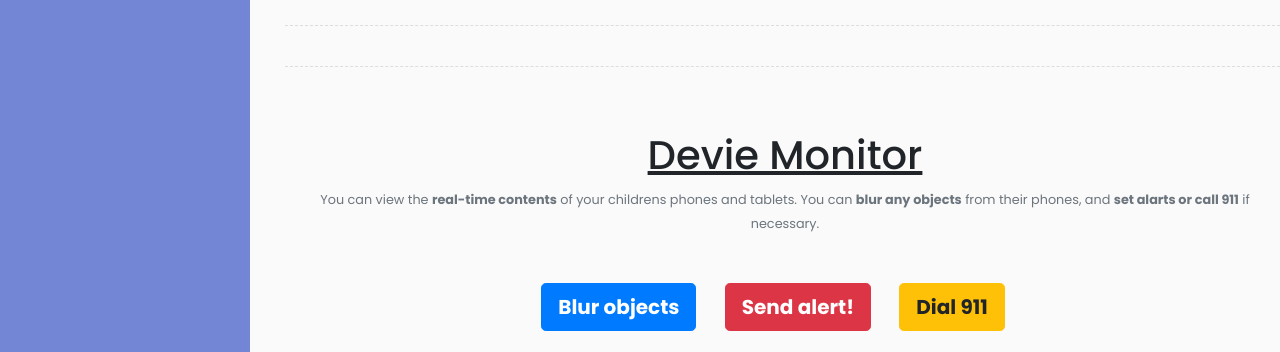
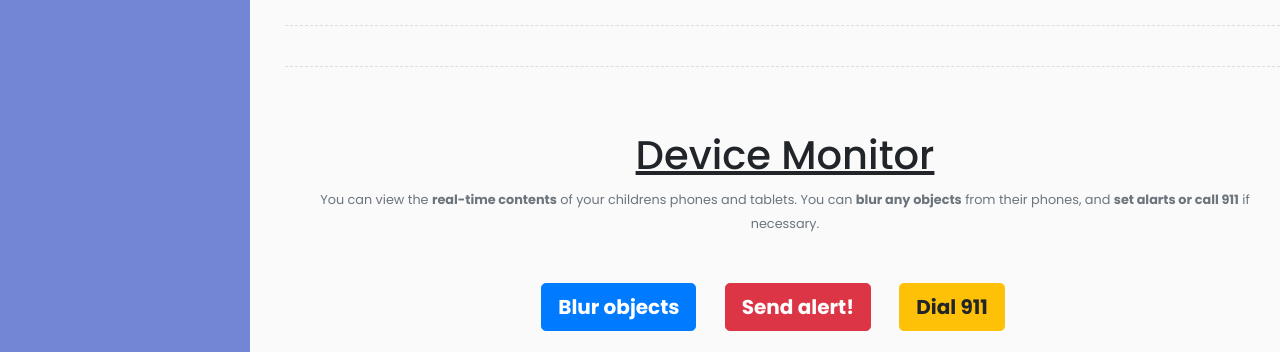
Before and after one commit to BridgelessAlexQiu/parent_tool_cpsc4180_6180_8810, a plain HTML site: page index.html in a window 1280 px wide. Shown: the part 2560-2912 px from the top of the page. Drawn offline with nearby package versions, Linux system fonts and the light colour scheme.

Commit message:
Update index.html

```diff
--- a/index.html
+++ b/index.html
@@ -245,7 +245,7 @@
 
                 <section class="page-section" id="device_monitor">
                     <br>
-                    <center><h1><u>Devie Monitor</u></h1></center>
+                    <center><h1><u>Device Monitor</u></h1></center>
                     <center><small class="text-muted">You can view the <strong>real-time contents</strong> of your childrens phones and tablets. You can <strong>blur any objects</strong> from their phones, and <strong>set alarts or call 911</strong> if necessary.</small></center>
                     <br><br>
                     <center>
```
